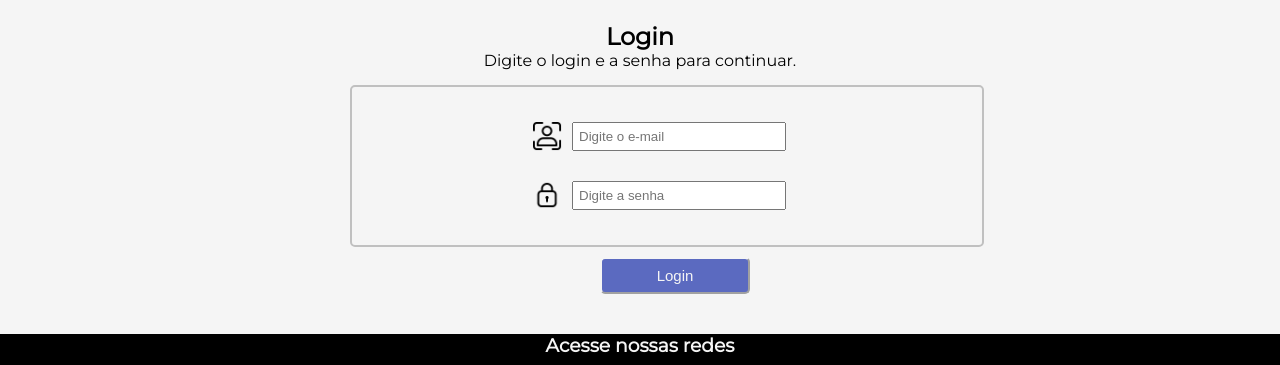
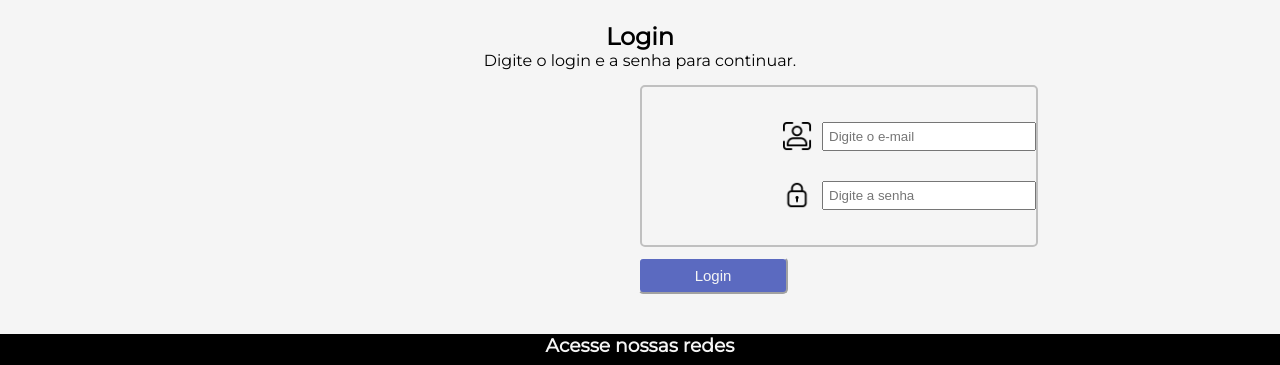
Before and after one commit to riquelucena/siscola_v3, a plain HTML site: page login.html in a window 1280 px wide. Shown: the part 153-518 px from the top of the page. Drawn offline with Linux system fonts and the light colour scheme.

Commit message:
Alterações de centralizadação no css

```diff
--- a/css/style.css
+++ b/css/style.css
@@ -64,10 +64,10 @@ h2, main p {
 
 .lista-alunos {
     position: relative;
-    left: 300px;
+    left: 400px;
 }
 
-.cadastro, .login, .busca {
+.cadastro, .busca {
     display: grid;
     padding: 20px;
     margin-top: 15px;
@@ -75,7 +75,18 @@ h2, main p {
     border-radius: 5px;
     width: 50%;
     position: relative;
-    left: 300px;
+    left: 400px;
+}
+
+.login {
+    display: grid;
+    padding: 20px;
+    margin-top: 15px;
+    border: 2px solid rgb(192, 192, 192);
+    border-radius: 5px;
+    width: 30%;
+    position: relative;
+    left: 590px;
 }
 
 #nome-aluno, #data-nascimento, #nome-pai, #nome-mae, #telefone, #email {
@@ -92,7 +103,7 @@ h2, main p {
 
 .botao {
     position: relative;
-    left: 300px;
+    left: 397px;
     margin-top: 20px;
     border-radius: 5px;
     border-color: whitesmoke;
@@ -128,7 +139,7 @@ table td img {
 .imagem-login, .password {
     position: relative;
     width: 30px;
-    left: 160px;
+    left: 120px;
     top: 14px;
 }
 .center {
@@ -139,13 +150,13 @@ table td img {
     position: relative;
     width: 200px;
     padding: 5px;
-    left:200px;
+    left:160px;
     bottom: 15px;
 }
 
 .botao-login {
     position: relative;
-    left: 550px;
+    left: 588px;
     width: 150px;
     margin-top: 20px;
     border-radius: 5px;
@@ -194,13 +205,13 @@ table td img {
 
 .lista-de-alunos {
     position: relative;
-    left: 300px;
+    left: 400px;
     color: black;
     list-style-type: none;
     border: 2px solid rgb(192, 192, 192);
     border-radius: 5px;
     margin-top: 15px;
-    width: 51.6%;
+    width: 51.2%;
     padding: 10px;
     font-weight: bold;
     line-height: 25px;
```
